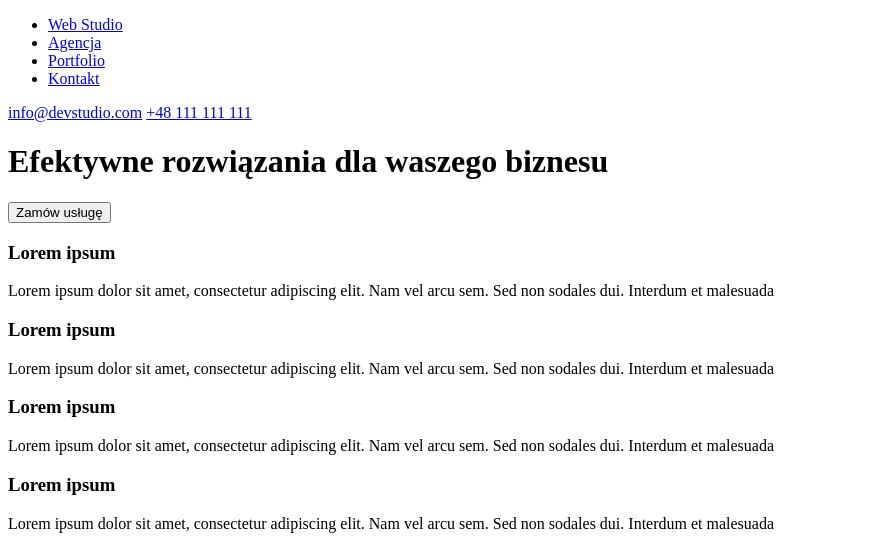
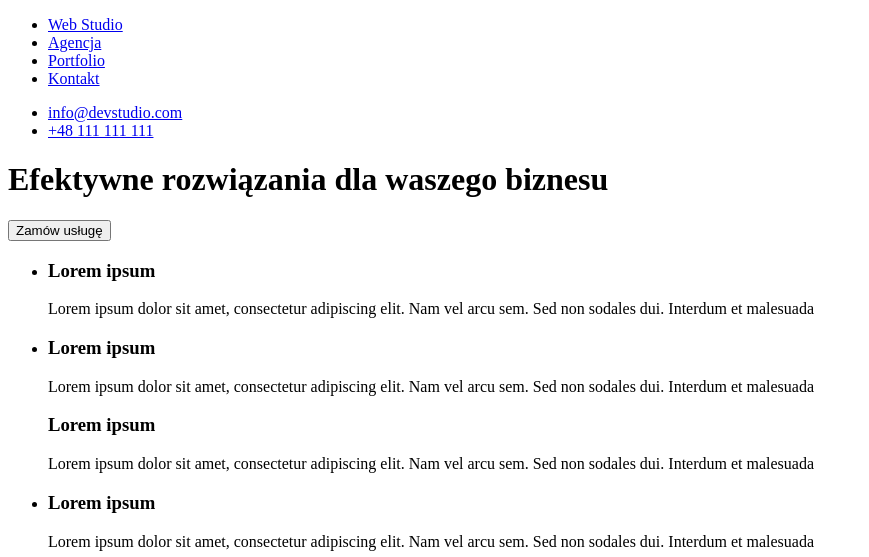
Before and after one commit to ewazablocka/goit-markup-hw-01, a plain HTML site: page index.html in a window 1280 px wide. Shown: the top 557 px of the page, without its empty margins (0-869 px from the left). Drawn offline with Linux system fonts and the light colour scheme.

Commit message:
goit-markup-hw-01

```diff
--- a/index.html
+++ b/index.html
@@ -17,33 +17,33 @@
       </ul>
     </nav>
     <div>
-      <a href="mailto:info@devstudio.com">info@devstudio.com</a>
-      <a href="tel:+48111111111">+48 111 111 111</a>
+      <ul>
+        <li><a href="mailto:info@devstudio.com">info@devstudio.com</a></li>
+        <li><a href="tel:+48111111111">+48 111 111 111</a></li>
+        </ul>
     </div>
     </header>
 
     <main>
       <h1>Efektywne rozwiązania dla waszego biznesu</h1>
       <button><type=button>Zamów usługę</button>
-      <div>
-        <span>
+      <ul>
+        <li>
           <h3>Lorem ipsum</h3>
           <p>Lorem ipsum dolor sit amet, consectetur adipiscing elit. Nam vel arcu sem. Sed non sodales dui. Interdum et malesuada</p>
-        </span>
-        <span>
+        </li>
+        <li>
           <h3>Lorem ipsum</h3>
           <p>Lorem ipsum dolor sit amet, consectetur adipiscing elit. Nam vel arcu sem. Sed non sodales dui. Interdum et malesuada</p>
-        </span>
-        <span>
+        </li>
+        <li?>
           <h3>Lorem ipsum</h3>
           <p>Lorem ipsum dolor sit amet, consectetur adipiscing elit. Nam vel arcu sem. Sed non sodales dui. Interdum et malesuada</p>
-        </span>
-        <span>
+      </li>
+        <li>
           <h3>Lorem ipsum</h3>
           <p>Lorem ipsum dolor sit amet, consectetur adipiscing elit. Nam vel arcu sem. Sed non sodales dui. Interdum et malesuada</p>
-        </span>
-
-      </div>
+        </li>
 
 
       <section>
```
Also changed, not shown: 1 other file.
